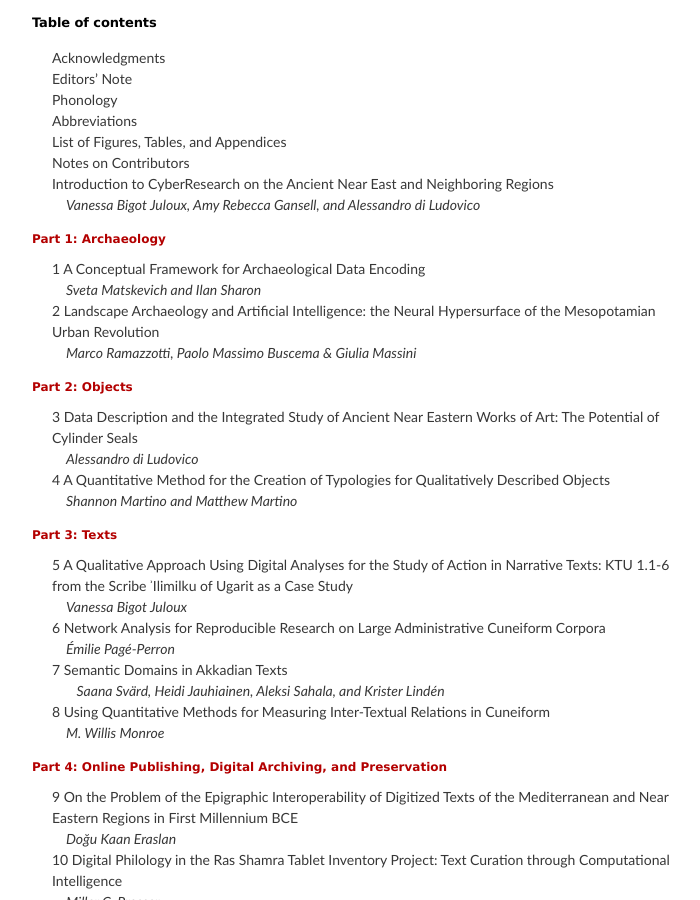
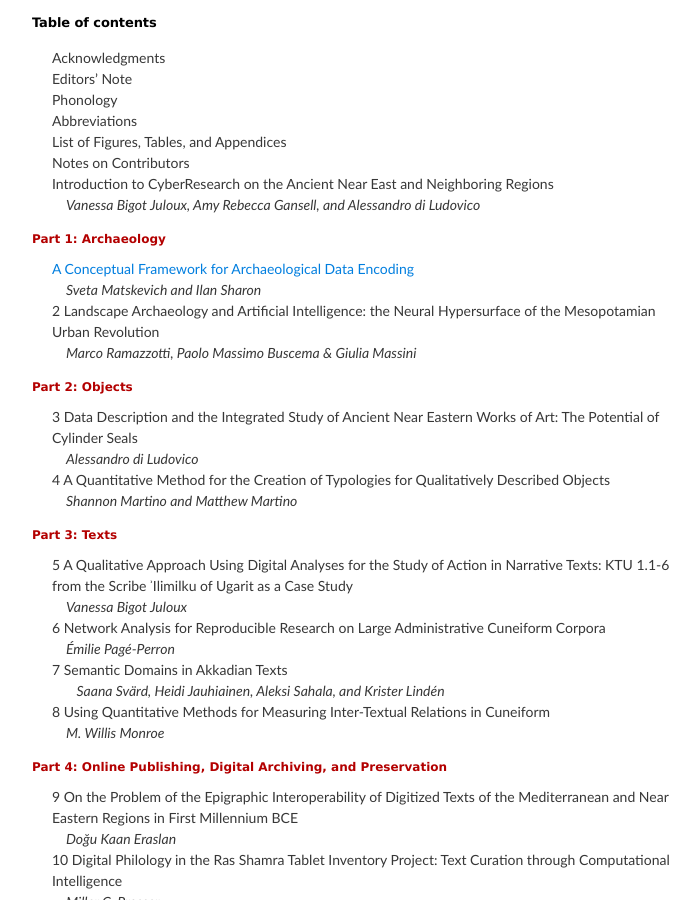
Before and after one commit to vbigot-juloux/ane-research-humanities, a Jekyll site: the page built from docs/CyberResearch-vol1.md, in a window 1280 px wide and 900 px high, scrolled down 1470 px. Shown: the whole window, without its empty margins (288-988 px from the left). Built offline with Jekyll 4.4.1, drawn with Linux system fonts in a browser that asks for light colours; comment, search, counter and statistics services are not loaded; the repository's description, which GitHub fills in, is left out.

Commit message:
Update CyberResearch-vol1.md

```diff
--- a/docs/CyberResearch-vol1.md
+++ b/docs/CyberResearch-vol1.md
@@ -74,7 +74,7 @@ _by (surnames) alphabetic order_<br />
 
 <h4 style="color:#b30000; font-size: 12px">Part 1: Archaeology</h4>
 <ul style="list-style-type: none;">
-<li> 1 A Conceptual Framework for Archaeological Data Encoding<br />
+<li> <a href="CyberResearch-vol1-abstracts.html#chapt11">A Conceptual Framework for Archaeological Data Encoding</a><br />
   <span style="padding-left: 1em"><em>Sveta Matskevich and Ilan Sharon</em></span></li>
 <li>2 Landscape Archaeology and Artificial Intelligence: the Neural Hypersurface of the Mesopotamian Urban Revolution<br />
 <span style="padding-left: 1em"><em>Marco Ramazzotti, Paolo Massimo Buscema & Giulia Massini</em></span></li>
```
